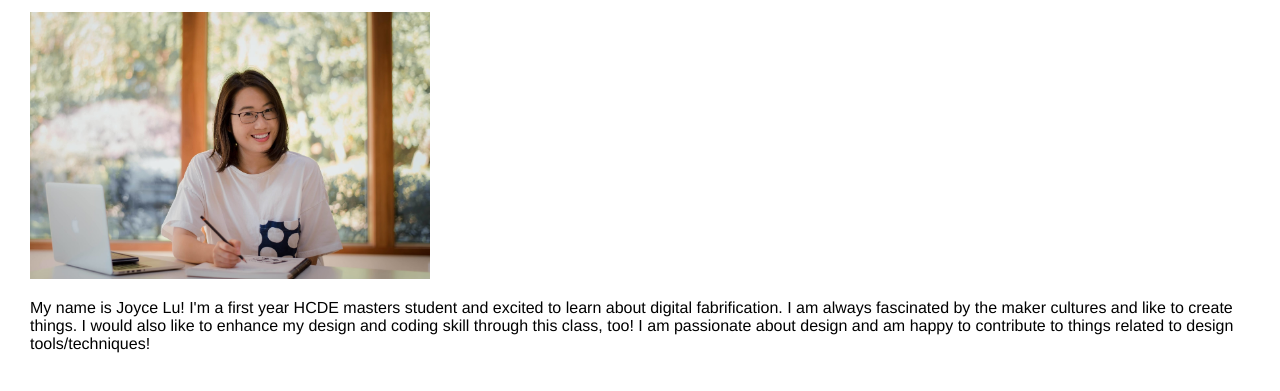
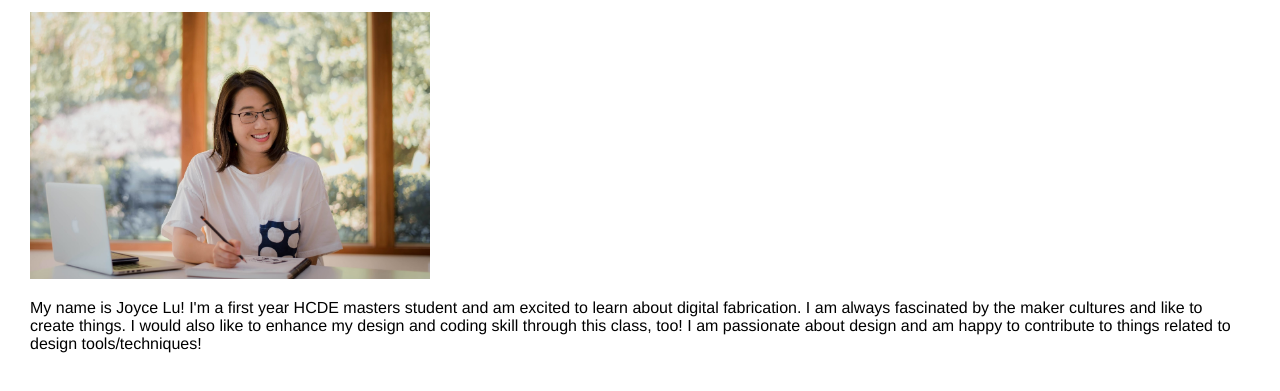
Before and after one commit to huanludesign/joycelu, a plain HTML site: page index.html in a window 1280 px wide. Shown: the part 143-534 px from the top of the page. Drawn offline with Linux system fonts and the light colour scheme.

Commit message:
updated intro

```diff
--- a/index.html
+++ b/index.html
@@ -17,7 +17,7 @@
             <img src="joyceimage.jpg" width=400></a>
             </p>
             <p>
-            My name is Joyce Lu! I'm a first year HCDE masters student and excited to learn about digital fabrification. I am always fascinated by the maker cultures and like to create things. I would also like to enhance my design and coding skill through this class, too! I am passionate about design and am happy to contribute to things related to design tools/techniques!
+            My name is Joyce Lu! I'm a first year HCDE masters student and am excited to learn about digital fabrication. I am always fascinated by the maker cultures and like to create things. I would also like to enhance my design and coding skill through this class, too! I am passionate about design and am happy to contribute to things related to design tools/techniques!
             </p>
         </div>
 	</div>
```
